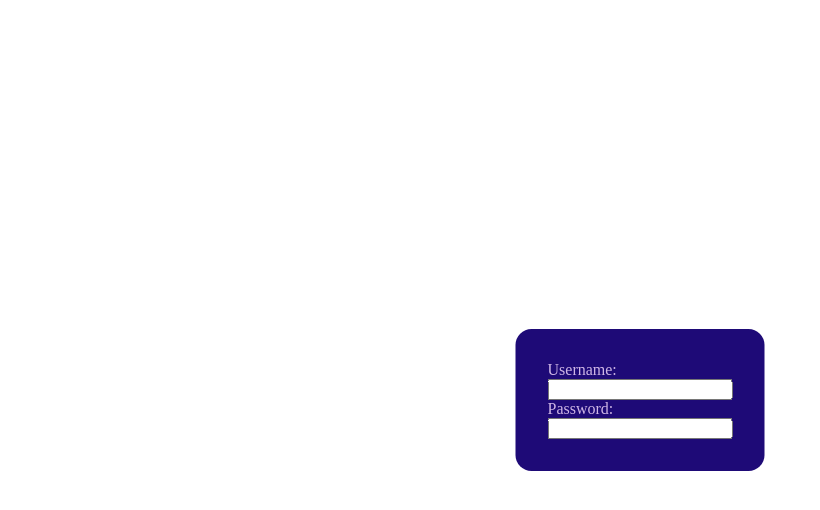
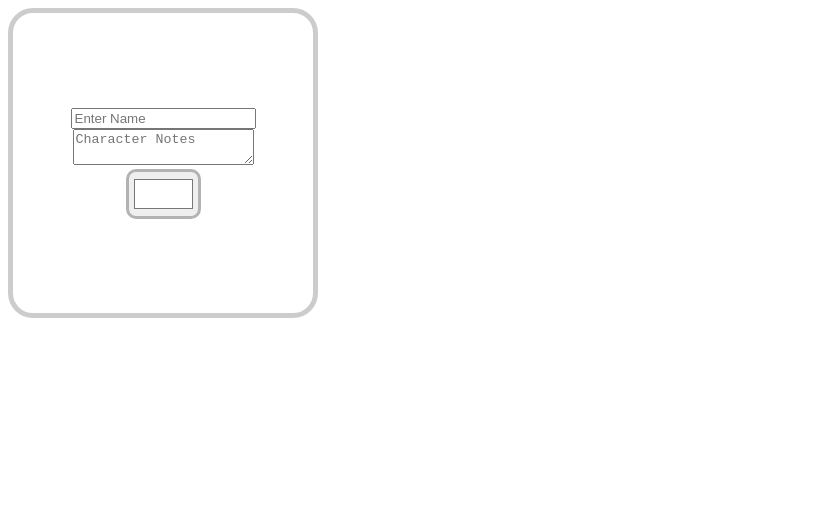
Before and after one commit to debrine/Next-Up, a React (Vite) app: page / in a window 1280 px wide. Shown: the top 510 px of the page, without its empty margins (0-820 px from the left). Built offline with nearby package versions, Linux system fonts and the light colour scheme.

Commit message:
Messed around with cards to add to initiative tracker.

```diff
--- a/src/App.jsx
+++ b/src/App.jsx
@@ -1,3 +1,4 @@
+import CreateInitiativeCard from "./components/combat-components/CreateInitiativeCard/CreateInitiativeCard.jsx"
 import Login from "./states/Login/Login.jsx"
 
 
@@ -5,7 +6,8 @@ function App() {
 
   return (
     <>
-      <Login />
+      {/* <Login /> */}
+      <CreateInitiativeCard/>
     </>
   )
 }
--- /dev/null
+++ b/src/components/combat-components/CreateInitiativeCard/CreateInitiativeCard.jsx
@@ -0,0 +1,45 @@
+import PropTypes from 'prop-types'
+import styles from './CreateInitiativeCard.module.css'
+import React, {useState} from 'react'
+
+function CreateInitiativeCard(props){
+
+    const [color, setColor] = useState('#ffffff')
+    const [name, setName] = useState()
+    const [comment, setComment] = useState()
+
+    function selectBackgroundColor(e){
+        setColor(e.target.value)
+    }
+
+    function updateCharacterName(e){
+        setName(e.target.value)
+    }
+
+    function updateComment(e){
+        setComment(e.target.value)
+    }
+    return(
+        <div className={styles.cardContainer} style={{backgroundColor: color}}>
+            <input
+                value={name}
+                onChange={updateCharacterName}
+                placeholder='Enter Name'
+            />
+            <div className={styles.commentContainer}>
+                <textarea
+                    value={comment}
+                    onChange={updateComment}
+                    placeholder='Character Notes'
+                />
+            </div>
+            <input
+                type="color"
+                value={color}
+                onChange={selectBackgroundColor}
+            />
+        </div>
+    )
+}
+
+export default CreateInitiativeCard
--- /dev/null
+++ b/src/components/combat-components/CreateInitiativeCard/CreateInitiativeCard.module.css
@@ -0,0 +1,20 @@
+.cardContainer{
+    width: 300px;
+    height: 300px;
+    display: flex;
+    flex-direction: column;
+    justify-content: center;
+    align-items: center;
+    border: 5px solid hsl(0, 0%, 80%);
+    border-radius: 25px;
+    margin-bottom: 25px;
+    transition: 0.25s ease;
+}
+
+input[type='color']{
+    width: 75px;
+    height: 50px;
+    padding: 3px;
+    border-radius: 10px;
+    border: 3px solid hsl(0, 0%, 70%);
+}
--- a/src/states/Login/Login.module.css
+++ b/src/states/Login/Login.module.css
@@ -6,6 +6,18 @@
     background-color: #1e0a77;
     color: rgb(207, 183, 230);
     border-radius: 16px;
+    transition:
+        top 2s,
+        left 2s,
+        background-color 2s,
+        transform 2s;
+}
+
+.parentDiv:hover{
+    background-color: aqua;
+    top: 0;
+    left: 0;
+    transform: translate(0,0);
 }
 
 .loginContainer{
```
